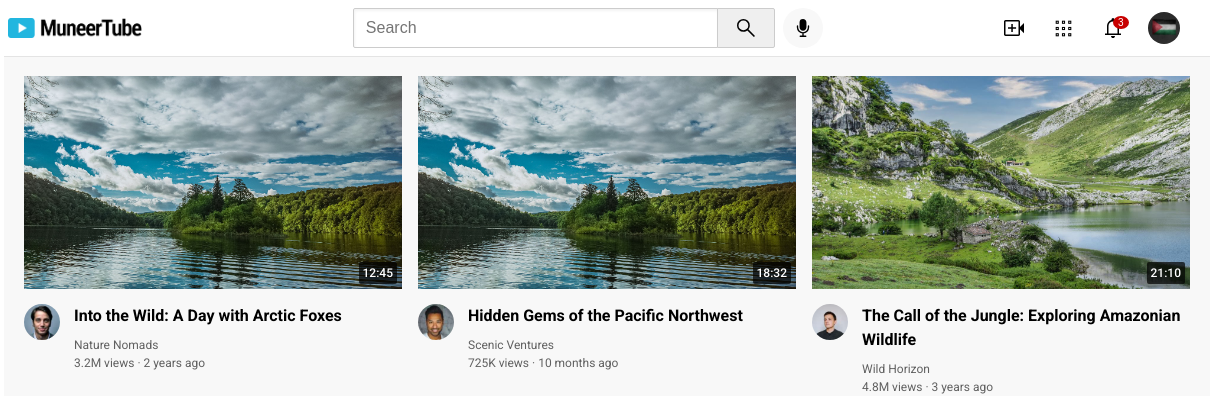
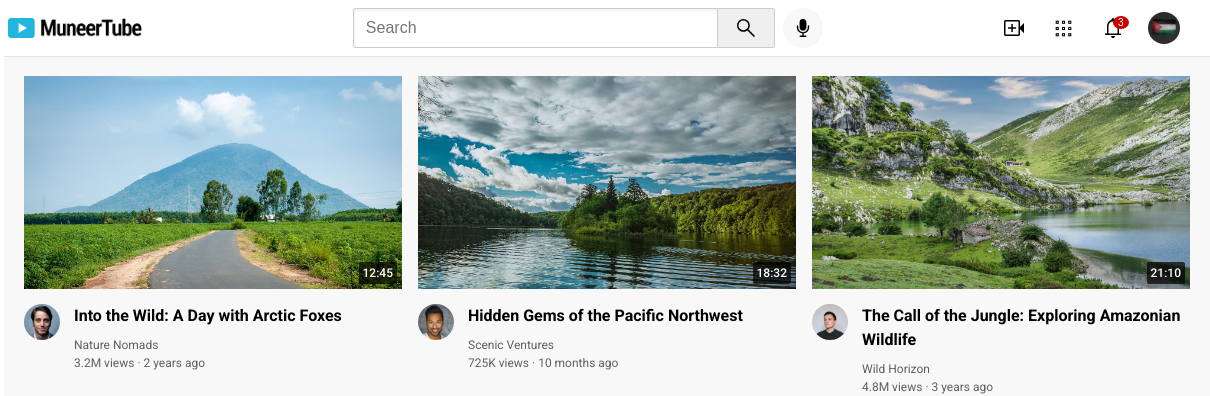
Before and after one commit to syedmuneeruddin5/MuneerTube, a plain HTML site: page index.html in a window 1280 px wide. Shown: the top 396 px of the page, 70-1280 px from the left. Drawn offline with Linux system fonts and the light colour scheme.

Commit message:
Update index.html

```diff
--- a/index.html
+++ b/index.html
@@ -106,7 +106,7 @@
           <div class="thumbnail-row">
             <img
               class="thumbnail-image"
-              src="Images/Thumbnail/Photo 2.jpg"
+              src="Images/Thumbnail/Photo 1.jpg"
               alt="Thumbnail"
             />
             <div class="video-time">12:45</div>
```
